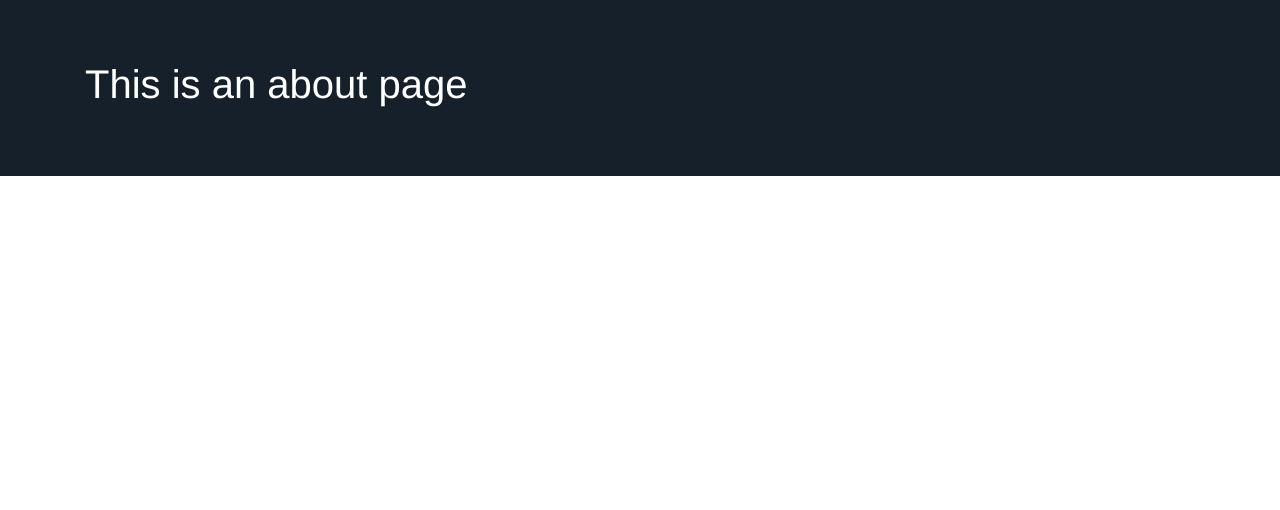
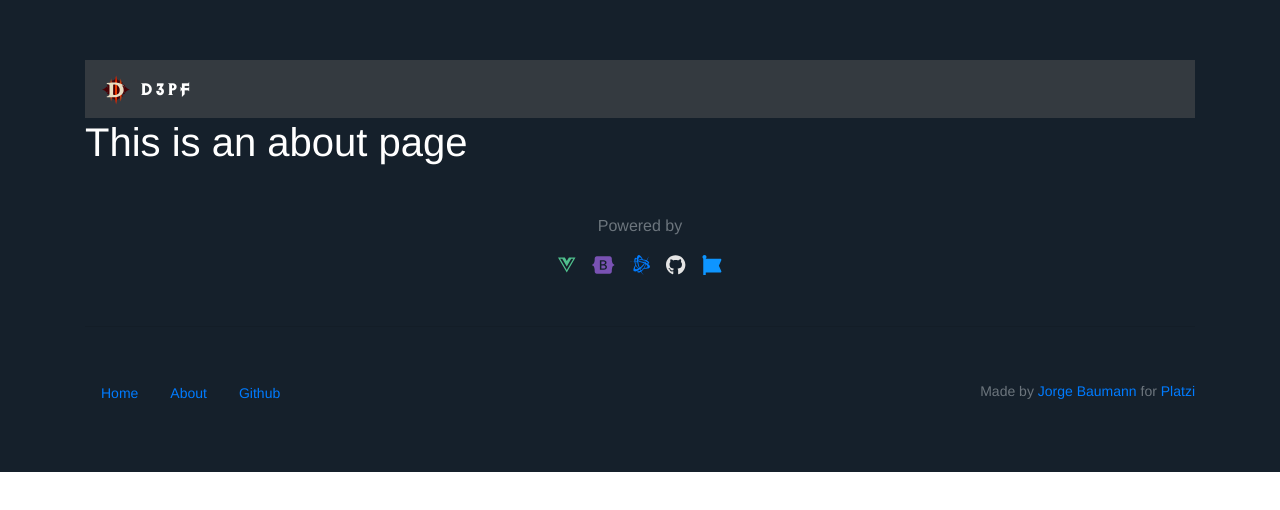
Before and after one commit to JairoDuenas/avanzado-Vue-JS, a Vue app: page /#/about in a window 1280 px wide. Shown: the top 510 px of the page. Built offline with nearby package versions, Linux system fonts and the light colour scheme; no server answers.

Commit message:
NavBar y Footer

```diff
--- a/package.json
+++ b/package.json
@@ -10,6 +10,10 @@
     "lint": "vue-cli-service lint"
   },
   "dependencies": {
+    "@fortawesome/fontawesome-svg-core": "^6.1.1",
+    "@fortawesome/free-brands-svg-icons": "^6.1.1",
+    "@fortawesome/free-solid-svg-icons": "^6.1.1",
+    "@fortawesome/vue-fontawesome": "^2.0.8",
     "axios": "^0.27.2",
     "bootstrap-vue": "^2.22.0",
     "core-js": "^3.8.3",
--- /dev/null
+++ b/src/components/FooterBar/FootLinks.vue
@@ -0,0 +1,19 @@
+<template>
+  <div>
+    <b-nav small align="start">
+      <b-nav-item :to="{ name: 'Home' }">Home</b-nav-item>
+      <b-nav-item :to="{ name: 'About' }">About</b-nav-item>
+      <b-nav-item
+        href="https://github.com/baumannzone/diablo3-vue-platzi"
+        target="_blank"
+        >Github</b-nav-item
+      >
+    </b-nav>
+  </div>
+</template>
+
+<script>
+export default {
+  name: 'FootLinks'
+}
+</script>
--- /dev/null
+++ b/src/components/FooterBar/Index.vue
@@ -0,0 +1,57 @@
+<template>
+  <footer class="footer-bar mt-5">
+    <PoweredByFoot :icons="icons" />
+
+    <hr class="my-5" />
+
+    <div class="row">
+      <div class="col-sm-6 mb-sm-0 mb-5">
+        <FootLinks />
+      </div>
+      <div class="col-sm-6">
+        <MadeByFoot />
+      </div>
+    </div>
+  </footer>
+</template>
+
+<script>
+import MadeByFoot from './MadeByFoot'
+import PoweredByFoot from './PoweredByFoot'
+import FootLinks from './FootLinks'
+
+export default {
+  name: 'FooterBar',
+  components: { FootLinks, PoweredByFoot, MadeByFoot },
+  data () {
+    return {
+      icons: [
+        {
+          classes: ['fab', 'vuejs'],
+          color: '#4fc08d',
+          href: 'https://vue.js.org/'
+        },
+        {
+          classes: ['fab', 'bootstrap'],
+          color: '#7952b3',
+          href: 'https://bootstrap-vue.js.org/'
+        },
+        {
+          classes: ['fab', 'battle-net'],
+          href: 'https://develop.battle.net/documentation/diablo-3/community-apis'
+        },
+        {
+          classes: ['fab', 'github'],
+          color: '#e4e4e4',
+          href: 'https://github.com/baumannzone'
+        },
+        {
+          classes: ['fab', 'font-awesome'],
+          color: '#0e95ff',
+          href: 'https://fontawesome.com/'
+        }
+      ]
+    }
+  }
+}
+</script>
--- /dev/null
+++ b/src/components/FooterBar/MadeByFoot.vue
@@ -0,0 +1,18 @@
+<template>
+  <p class="text-muted m-0 pt-1 pl-3 text-left text-sm-right">
+    <small>
+      Made by
+      <a href="https://twitter.com/baumannzone" target="_blank"
+        >Jorge Baumann</a
+      >
+      for
+      <a href="https://platzi.com/" target="_blank">Platzi</a>
+    </small>
+  </p>
+</template>
+
+<script>
+export default {
+  name: 'MadeByFoot'
+}
+</script>
--- /dev/null
+++ b/src/components/FooterBar/PoweredByFoot.vue
@@ -0,0 +1,29 @@
+<template>
+  <div class="text-center">
+    <p class="text-muted">Powered by</p>
+
+    <ul class="list-inline">
+      <li class="list-inline-item mx-2" v-for="(icon, idx) in icons" :key="idx">
+        <a :href="icon.href" target="_blank" :title="icon.href">
+          <font-awesome-icon
+            :icon="icon.classes"
+            class="fa-lg"
+            :style="{ color: icon.color }"
+          />
+        </a>
+      </li>
+    </ul>
+  </div>
+</template>
+
+<script>
+export default {
+  name: 'PoweredByFoot',
+  props: {
+    icons: {
+      required: true,
+      type: Array
+    }
+  }
+}
+</script>
--- /dev/null
+++ b/src/components/HeaderBar/Index.vue
@@ -0,0 +1,18 @@
+<template>
+  <div class="header-bar">
+    <div class="navigation-bar">
+      <b-navbar toggleable="lg" type="dark" variant="dark">
+        <b-navbar-brand :to="{ name: 'Home' }">
+          <img src="@/assets/img/diablo-iii.svg" alt="D3" width="30" />
+          <span class="font-diablo ml-2">D3PF</span>
+        </b-navbar-brand>
+      </b-navbar>
+    </div>
+  </div>
+</template>
+
+<script>
+export default {
+  name: 'HeaderBar'
+}
+</script>
--- a/src/layouts/MainLayout.vue
+++ b/src/layouts/MainLayout.vue
@@ -1,11 +1,17 @@
 <template>
   <div class="container">
+    <HeaderBar />
     <router-view />
+    <FooterBar />
   </div>
 </template>
 
 <script>
+import HeaderBar from '@/components/HeaderBar/Index'
+import FooterBar from '@/components/FooterBar/Index'
+
 export default {
-  name: 'MainLayout'
+  name: 'MainLayout',
+  components: { HeaderBar, FooterBar }
 }
 </script>
--- a/src/main.js
+++ b/src/main.js
@@ -1,5 +1,24 @@
 import Vue from 'vue'
 import BootstrapeVue from 'bootstrap-vue'
+
+// Font Awesome
+import { library } from '@fortawesome/fontawesome-svg-core'
+import {
+  faSkull,
+  faCrown,
+  faDungeon,
+  faHatWizard,
+  faHammer,
+  faGem
+} from '@fortawesome/free-solid-svg-icons'
+import {
+  faVuejs,
+  faBootstrap,
+  faFontAwesome,
+  faGithub,
+  faBattleNet
+} from '@fortawesome/free-brands-svg-icons'
+import { FontAwesomeIcon } from '@fortawesome/vue-fontawesome'
 
 import App from './App.vue'
 import router from './router'
@@ -10,8 +29,24 @@ import 'bootstrap-vue/dist/bootstrap-vue.css'
 
 import './assets/css/main.styl'
 
+// Añadiendo iconos
+library.add(
+  faSkull,
+  faCrown,
+  faDungeon,
+  faHatWizard,
+  faHammer,
+  faGem,
+  faVuejs,
+  faBootstrap,
+  faFontAwesome,
+  faGithub,
+  faBattleNet
+)
+
 Vue.use(BootstrapeVue)
 Vue.config.productionTip = false
+Vue.component('font-awesome-icon', FontAwesomeIcon)
 
 new Vue({
   router,
```
Also changed, not shown: 1 other file (tests, documents, lock files or other folders).
